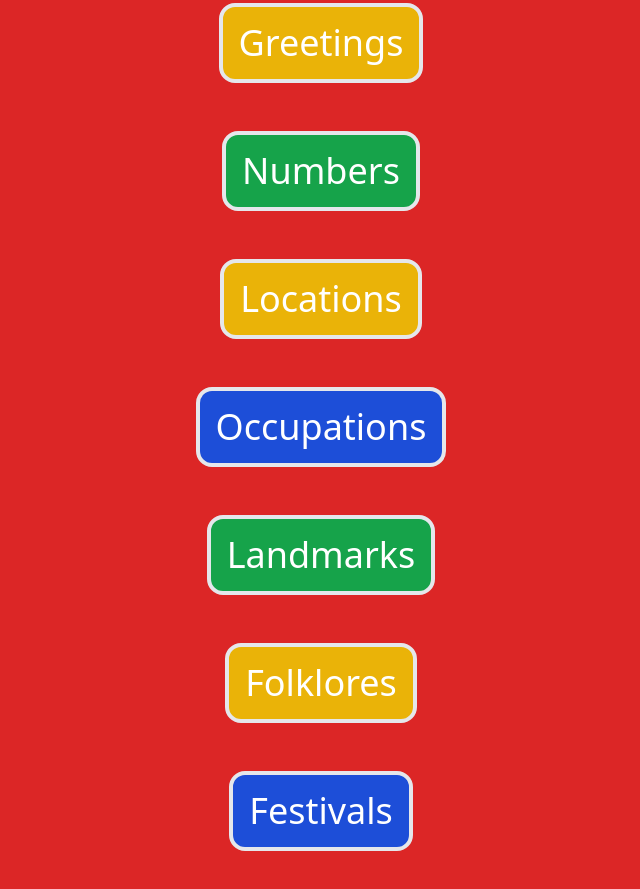
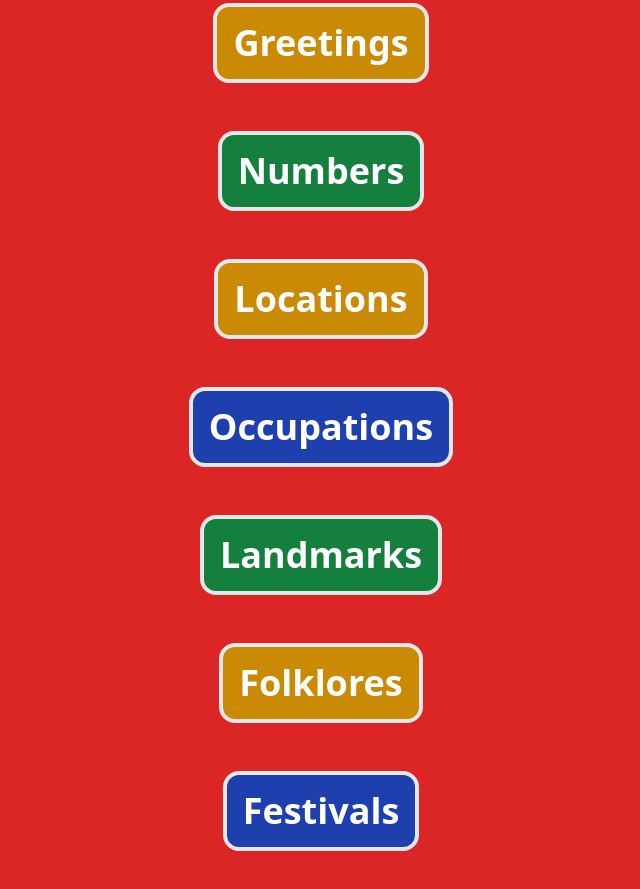
Before and after one commit to sjfant/tagnesia, a website: page tagalog.html in a window 1280 px wide. Shown: the part 1129-2018 px from the top of the page, without its empty margins (319-959 px from the left). Drawn offline with nearby package versions, Linux system fonts and the light colour scheme; files whose address does not match are found by name.

Commit message:
messages

```diff
--- a/tagalog.html
+++ b/tagalog.html
@@ -107,7 +107,7 @@
            </a>
         </ul>
 
-          <h4 id="transportation" class="flex-col text-center box-content p-4 border-4 bg-blue-700 m5 rounded-2xl text-4xl">
+          <h4 id="transportation" class="flex-col text-center box-content p-4 border-4 bg-blue-800 font-bold m5 rounded-2xl text-4xl">
               <p>Transportations</p>
           </h4>
 
@@ -345,34 +345,34 @@
 
 
 
-         <h5 id="greeting" class="flex-col text-center box-content p-4 border-4 bg-yellow-500 m5 rounded-2xl text-4xl">
+         <h5 id="greeting" class="flex-col text-center box-content p-4 border-4 bg-yellow-600 font-bold m5 rounded-2xl text-4xl">
            <p>Greetings</p>
          </h5>
 
 
-        <h6 id="number" class="flex-col text-center box-content p-4 border-4 bg-green-600 m5 rounded-2xl text-4xl">
+        <h6 id="number" class="flex-col text-center box-content p-4 border-4 bg-green-700 font-bold m5 rounded-2xl text-4xl">
           <p>Numbers</p>
         </h6>
 
 
-        <h7 id="location" class="flex-col text-center box-content p-4 border-4 bg-yellow-500 m5 rounded-2xl text-4xl">
+        <h7 id="location" class="flex-col text-center box-content p-4 border-4 bg-yellow-600 font-bold m5 rounded-2xl text-4xl">
           <p>Locations</p>
         </h7>
 
 
-       <h8 id="occupation" class="flex-col text-center box-content p-4 border-4 bg-blue-700 m5 rounded-2xl text-4xl">
+       <h8 id="occupation" class="flex-col text-center box-content p-4 border-4 bg-blue-800 font-bold m5 rounded-2xl text-4xl">
          <p>Occupations</p>
        </h8>
 
-       <h9 id="landmark" class="flex-col text-center box-content p-4 border-4 bg-green-600 m5 rounded-2xl text-4xl">
+       <h9 id="landmark" class="flex-col text-center box-content p-4 border-4 bg-green-700 font-bold m5 rounded-2xl text-4xl">
          <p>Landmarks</p>
        </h9>
 
-       <h10 id="folklore" class="flex-col text-center box-content p-4 border-4 bg-yellow-500 m5 rounded-2xl text-4xl">
+       <h10 id="folklore" class="flex-col text-center box-content p-4 border-4 bg-yellow-600 font-bold m5 rounded-2xl text-4xl">
          <p>Folklores</p>
        </h10>
 
-       <h11 id="festival" class="flex-col text-center box-content p-4 border-4 bg-blue-700 m5 rounded-2xl text-4xl">
+       <h11 id="festival" class="flex-col text-center box-content p-4 border-4 bg-blue-800 font-bold m5 rounded-2xl text-4xl">
          <p>Festivals</p>
        </h11>
 
```
Also changed, not shown: bahasa.html (+8 -9 lines), tagalog/transportation/car/car.png, 8 other files.
